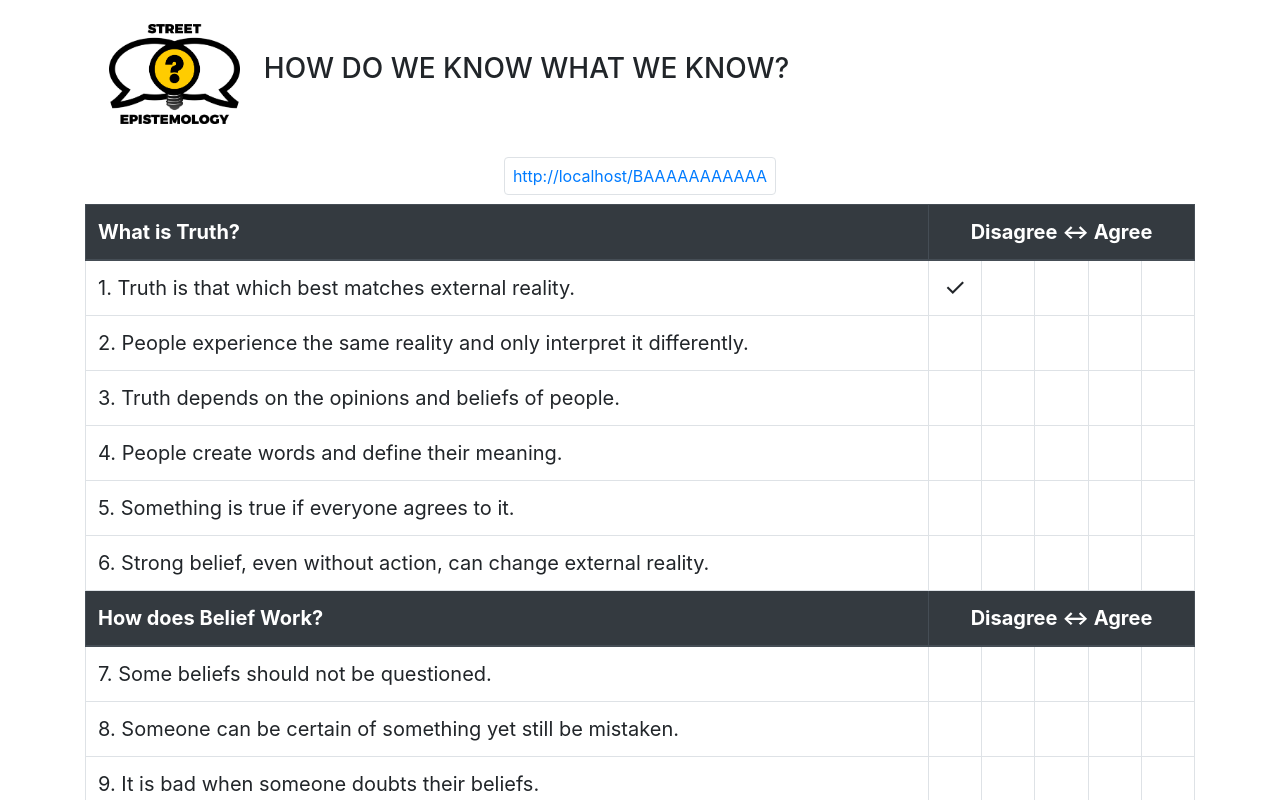
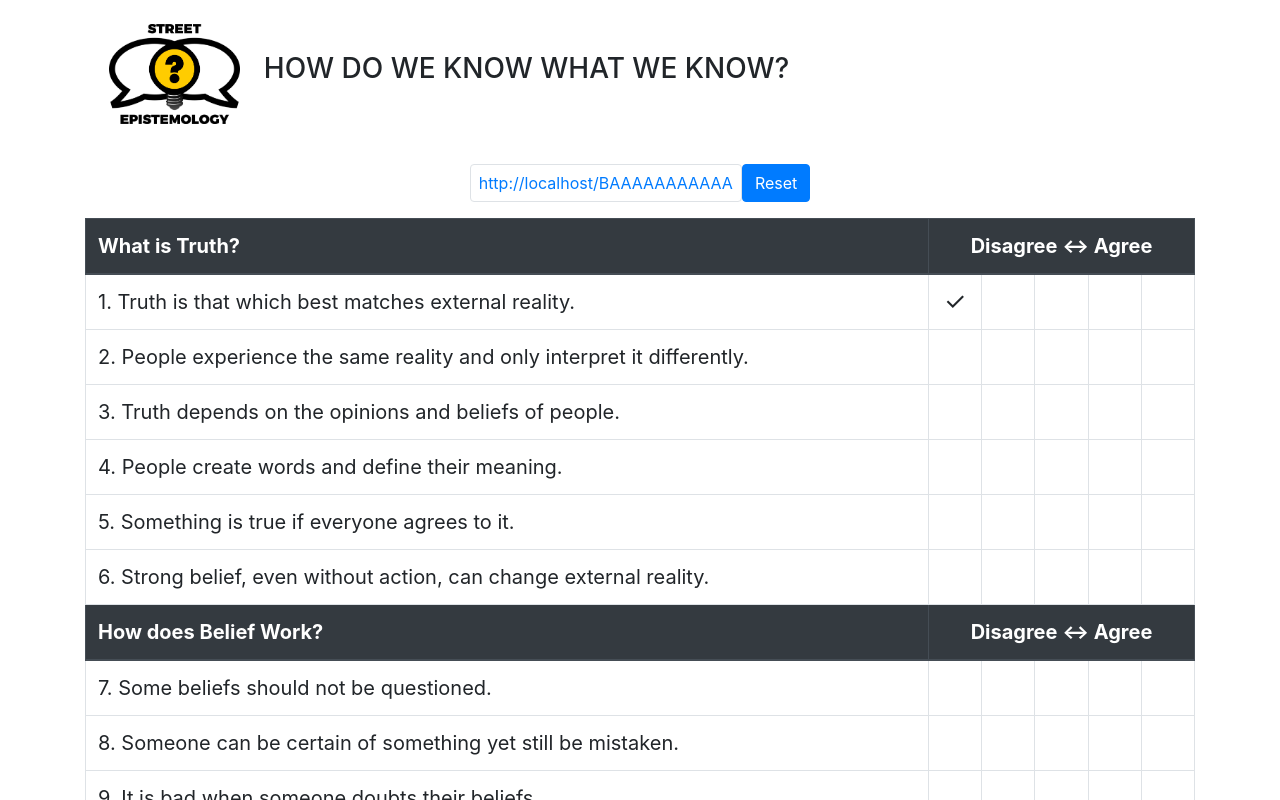
Before and after one commit to Street-Epistemology/se-survey, a React (Create React App) app in the folder se-survey/: page / in a window 1280 px wide. Both pictures are taken after a click on the element 955 px from the left and 231 px from the top of the page. Shown: the top 800 px of the page. Built offline with nearby package versions, Linux system fonts and the light colour scheme.

Commit message:
Reset button

```diff
--- a/se-survey/src/App.tsx
+++ b/se-survey/src/App.tsx
@@ -84,7 +84,7 @@ const Questionnaire: React.FC<QuestionnaireProps> = ({
   handleSelection,
 }) => {
   return (
-    <table className="table table-bordered table-bordered ">
+    <table className="table table-bordered table-hover ">
       {questionGroups.map((group, groupNo) => {
         return (
           <Fragment key={group.groupName}>
@@ -158,7 +158,10 @@ const App = () => {
           {!isEmpty ? (
             <div className="d-flex justify-content-center">
               <div className="text-wrap w-75 m-3 text-center">
-                <a className="border rounded p-2" href={url}>{url}</a>
+                <a className="border rounded p-2 d-inline align-middle" href={url}>{url}</a>
+                <button className="btn btn-primary d-inline align-middle">
+                  Reset
+                </button>
               </div>
             </div>
           ) : null}
```
